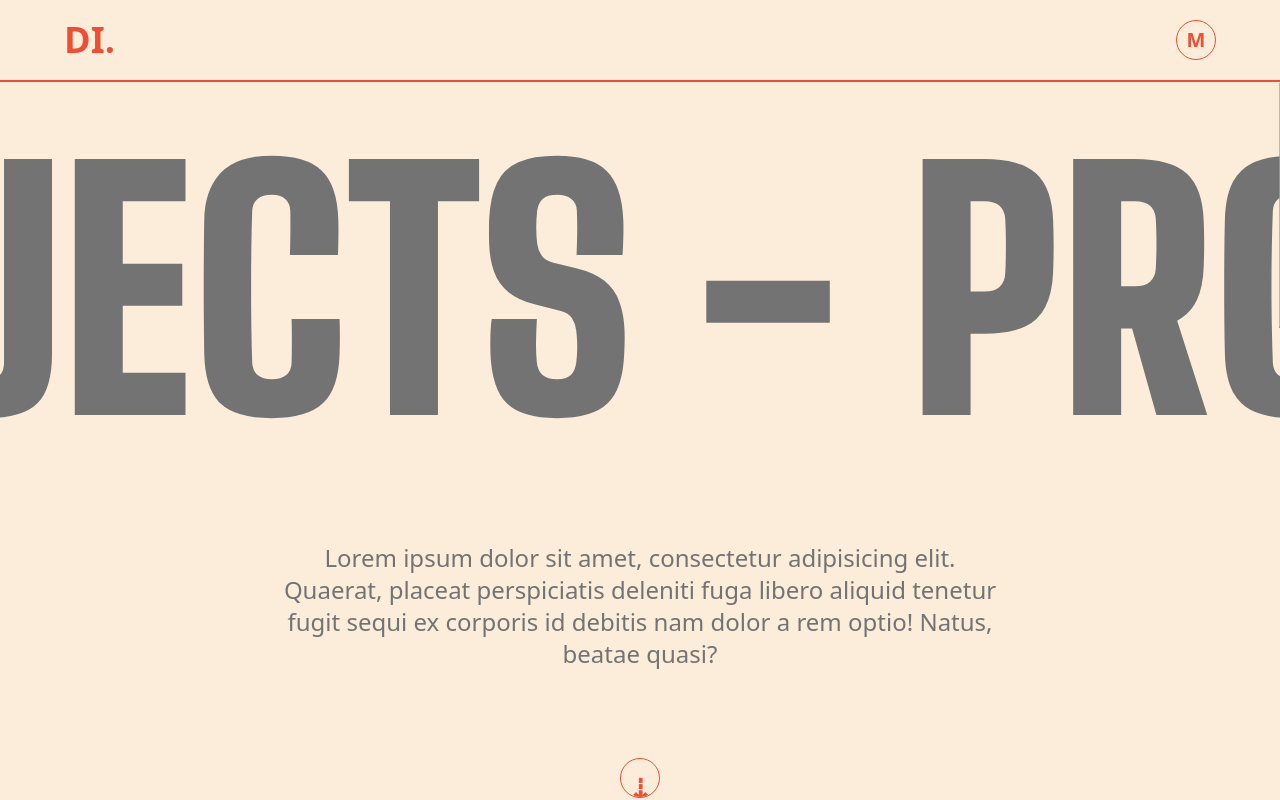
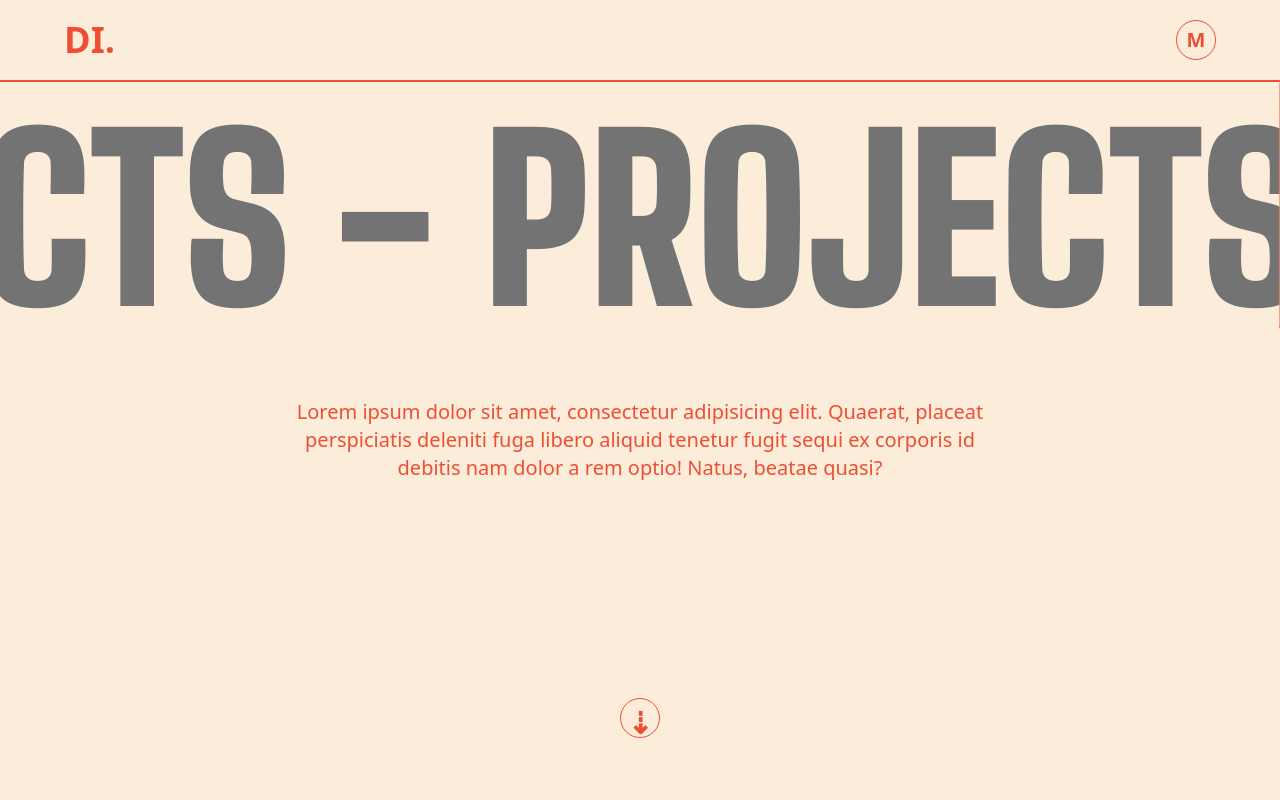
Before and after one commit to vibe-coder/david-irinyemi-portfolio-main, a Next.js app in the folder david-irinyemi-portfolio/david-irinyemi-portfolio/: page /projects in a window 1280 px wide. Shown: the top 800 px of the page. Built offline with nearby package versions, Linux system fonts and the light colour scheme.

Commit message:
Reduced Projects text size, reduced description text size, increased space between description and moving arrow

```diff
--- a/david-irinyemi-portfolio/david-irinyemi-portfolio/src/app/projects/page.jsx
+++ b/david-irinyemi-portfolio/david-irinyemi-portfolio/src/app/projects/page.jsx
@@ -6,16 +6,16 @@ const Projects = () => {
       <div id='wrapper'>
         <div id='scroll'>
           <div id='to-left' className="md:mt-[-30px]">
-            <h1 className="text-[14rem] text-text-gray font-extrabold uppercase md:text-[20rem]"> PROJECTS - PROJECTS - PROJECTS - PROJECTS - PROJECTS - PROJECTS - PROJECTS - PROJECTS - PROJECTS - PROJECTS - PROJECTS - PROJECTS</h1>
+            <h1 className="text-[14rem] text-text-gray font-extrabold uppercase md:text-[14rem]"> PROJECTS - PROJECTS - PROJECTS - PROJECTS - PROJECTS - PROJECTS - PROJECTS - PROJECTS - PROJECTS - PROJECTS - PROJECTS - PROJECTS</h1>
           </div>
         </div>
       </div>
 
       <div className="px-8 flex justify-center">
-        <p className="text-center font-sans font-normal md:text-2xl md:w-[85%] lg:w-[60%]">Lorem ipsum dolor sit amet, consectetur adipisicing elit. Quaerat, placeat perspiciatis deleniti fuga libero aliquid tenetur fugit sequi ex corporis id debitis nam dolor a rem optio! Natus, beatae quasi?</p>
+        <p className="text-center font-sans font-normal md:text-2xl lg:text-xl text-burnt-orange md:w-[85%] lg:w-[60%]">Lorem ipsum dolor sit amet, consectetur adipisicing elit. Quaerat, placeat perspiciatis deleniti fuga libero aliquid tenetur fugit sequi ex corporis id debitis nam dolor a rem optio! Natus, beatae quasi?</p>
       </div>
 
-      <div id='scroll-down-div' className='font px-8 flex flex-col justify-between items-center mt-20'>
+      <div id='scroll-down-div' className='font px-8 flex flex-col justify-between items-center mt-20 lg:mt-52'>
         <div className='h-10 w-10 border border-burnt-orange rounded-3xl mt-2 flex justify-center items-start overflow-hidden'>
           <p id='arrow' className='text-3xl text-burnt-orange'>&#8675;</p>
         </div>
```
